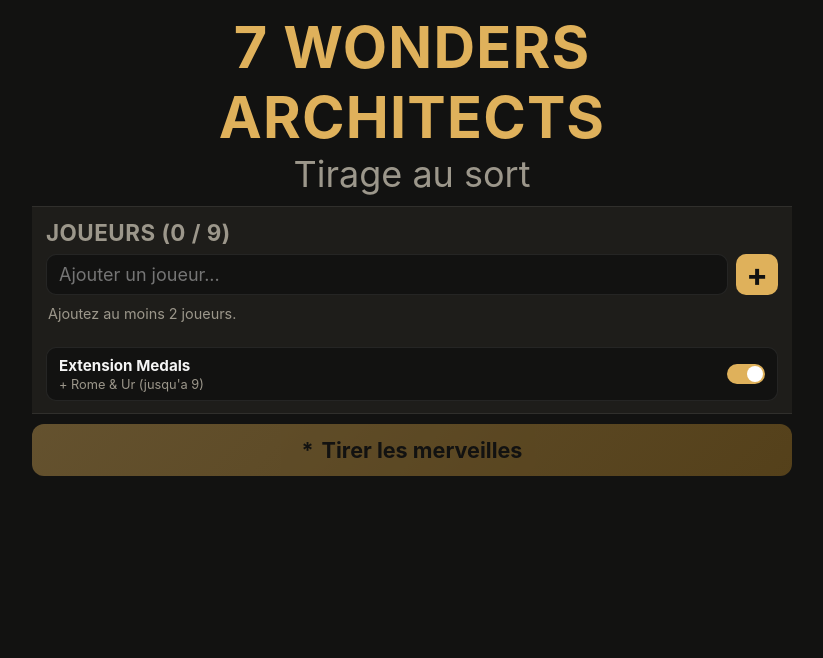
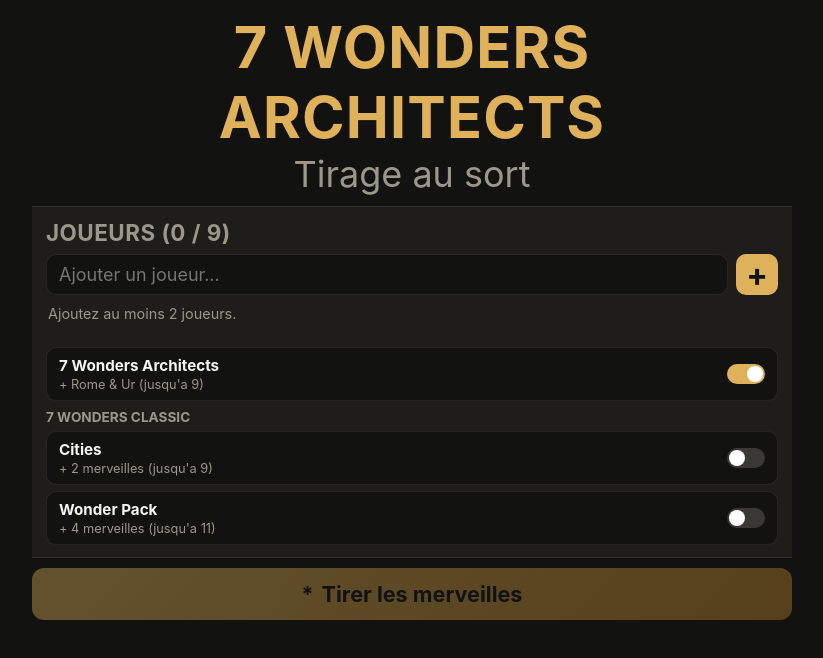
Before and after one commit to herve-proeschel/7wondersArchitects, a React (Vite) app: page / in a window 1280 px wide. Shown: the top 658 px of the page, without its empty margins (228-1051 px from the left). Built offline with nearby package versions, Linux system fonts and the light colour scheme.

Commit message:
add cliassic

```diff
--- a/src/App.tsx
+++ b/src/App.tsx
@@ -1,11 +1,36 @@
 import { FormEvent, useEffect, useState } from 'react'
-import { Assignment, BASE_WONDERS, MEDALS_WONDERS, Wonder } from './wonders'
+import {
+  Assignment,
+  BASE_WONDERS,
+  CLASSIC_PACKS,
+  MEDALS_WONDERS,
+  Wonder,
+} from './wonders'
 
 const PLAYERS_STORAGE_KEY = '7w_players_fs'
-const MEDALS_STORAGE_KEY = '7w_medals_fs'
+const MODE_STORAGE_KEY = '7w_mode_fs'
+const CLASSIC_PACKS_STORAGE_KEY = '7w_classic_packs_fs'
+
+type GameMode = 'architects' | 'classic'
+
+function readStorage(key: string): string | null {
+  try {
+    return localStorage.getItem(key)
+  } catch {
+    return null
+  }
+}
+
+function writeStorage(key: string, value: string) {
+  try {
+    localStorage.setItem(key, value)
+  } catch {
+    return
+  }
+}
 
 function readSavedPlayers(): string[] {
-  const saved = localStorage.getItem(PLAYERS_STORAGE_KEY)
+  const saved = readStorage(PLAYERS_STORAGE_KEY)
 
   if (!saved) return []
 
@@ -20,9 +45,26 @@
   }
 }
 
-function readSavedMedals(): boolean {
-  const saved = localStorage.getItem(MEDALS_STORAGE_KEY)
-  return saved === null ? true : saved === 'true'
+function readSavedMode(): GameMode {
+  return readStorage(MODE_STORAGE_KEY) === 'classic' ? 'classic' : 'architects'
+}
+
+function readSavedClassicPacks(): string[] {
+  const saved = readStorage(CLASSIC_PACKS_STORAGE_KEY)
+
+  if (!saved) return CLASSIC_PACKS.map((pack) => pack.id)
+
+  try {
+    const packs = JSON.parse(saved)
+    return Array.isArray(packs) &&
+      packs.every((pack) =>
+        CLASSIC_PACKS.some((classicPack) => classicPack.id === pack),
+      )
+      ? packs
+      : CLASSIC_PACKS.map((pack) => pack.id)
+  } catch {
+    return CLASSIC_PACKS.map((pack) => pack.id)
+  }
 }
 
 function triggerHaptic() {
@@ -46,20 +88,33 @@
 function App() {
   const [players, setPlayers] = useState<string[]>(readSavedPlayers)
   const [nameInput, setNameInput] = useState('')
-  const [includeMedals, setIncludeMedals] = useState(readSavedMedals)
+  const [mode, setMode] = useState<GameMode>(readSavedMode)
+  const [classicPacks, setClassicPacks] = useState<string[]>(
+    readSavedClassicPacks,
+  )
   const [assignments, setAssignments] = useState<Assignment[]>([])
   const [firstPlayerIndex, setFirstPlayerIndex] = useState<number | null>(null)
 
   useEffect(() => {
-    localStorage.setItem(PLAYERS_STORAGE_KEY, JSON.stringify(players))
+    writeStorage(PLAYERS_STORAGE_KEY, JSON.stringify(players))
   }, [players])
 
   useEffect(() => {
-    localStorage.setItem(MEDALS_STORAGE_KEY, String(includeMedals))
-  }, [includeMedals])
+    writeStorage(MODE_STORAGE_KEY, mode)
+  }, [mode])
+
+  useEffect(() => {
+    writeStorage(CLASSIC_PACKS_STORAGE_KEY, JSON.stringify(classicPacks))
+  }, [classicPacks])
 
   const maxAllowed =
-    BASE_WONDERS.length + (includeMedals ? MEDALS_WONDERS.length : 0)
+    BASE_WONDERS.length +
+    (mode === 'architects'
+      ? MEDALS_WONDERS.length
+      : CLASSIC_PACKS.filter((pack) => classicPacks.includes(pack.id)).reduce(
+          (total, pack) => total + pack.wonders.length,
+          0,
+        ))
   const canDraw = players.length >= 2 && players.length <= maxAllowed
 
   function addPlayer(event: FormEvent<HTMLFormElement>) {
@@ -91,9 +146,13 @@
   function drawWonders() {
     if (!canDraw) return
 
-    const wonderPool: Wonder[] = includeMedals
-      ? [...BASE_WONDERS, ...MEDALS_WONDERS]
-      : [...BASE_WONDERS]
+    const extensionWonders =
+      mode === 'architects'
+        ? MEDALS_WONDERS
+        : CLASSIC_PACKS.filter((pack) =>
+            classicPacks.includes(pack.id),
+          ).flatMap((pack) => pack.wonders)
+    const wonderPool: Wonder[] = [...BASE_WONDERS, ...extensionWonders]
     const shuffledWonders = shuffle(wonderPool)
 
     setAssignments(
@@ -169,21 +228,63 @@
           ))}
         </div>
 
+        <div
+          className="extension-choices"
+          role="group"
+          aria-label="Mode de jeu"
+        >
           <button
             className="extension-row"
             type="button"
-          aria-pressed={includeMedals}
-          onClick={() => setIncludeMedals((enabled) => !enabled)}
+            aria-pressed={mode === 'architects'}
+            onClick={() => setMode('architects')}
           >
             <span>
-            <strong>Extension Medals</strong>
+              <strong>7 Wonders Architects</strong>
               <small>+ Rome &amp; Ur (jusqu&apos;a 9)</small>
             </span>
             <span
-            className={`switch ${includeMedals ? 'active' : ''}`}
+              className={`switch ${mode === 'architects' ? 'active' : ''}`}
               aria-hidden="true"
             />
           </button>
+          <div className="classic-extension-list">
+            <span className="extension-heading">7 Wonders Classic</span>
+            {CLASSIC_PACKS.map((pack) => {
+              const selected =
+                mode === 'classic' && classicPacks.includes(pack.id)
+
+              return (
+                <button
+                  className="extension-row"
+                  type="button"
+                  aria-pressed={selected}
+                  key={pack.id}
+                  onClick={() => {
+                    setMode('classic')
+                    setClassicPacks((currentPacks) =>
+                      currentPacks.includes(pack.id)
+                        ? currentPacks.filter((item) => item !== pack.id)
+                        : [...currentPacks, pack.id],
+                    )
+                  }}
+                >
+                  <span>
+                    <strong>{pack.name}</strong>
+                    <small>
+                      + {pack.wonders.length} merveilles (jusqu&apos;a{' '}
+                      {BASE_WONDERS.length + pack.wonders.length})
+                    </small>
+                  </span>
+                  <span
+                    className={`switch ${selected ? 'active' : ''}`}
+                    aria-hidden="true"
+                  />
+                </button>
+              )
+            })}
+          </div>
+        </div>
       </section>
 
       <button
--- a/src/index.css
+++ b/src/index.css
@@ -60,6 +60,34 @@
   gap: 10px;
   padding: max(12px, env(safe-area-inset-top)) 0
     max(14px, env(safe-area-inset-bottom));
+}
+
+.error-screen {
+  display: grid;
+  min-height: 100%;
+  place-content: center;
+  gap: 12px;
+  padding: 24px;
+  color: #f5f5f5;
+  text-align: center;
+}
+
+.error-screen h1 {
+  font-size: 1.5rem;
+}
+
+.error-screen p {
+  color: #dfb15b;
+  overflow-wrap: anywhere;
+}
+
+.error-screen button {
+  padding: 10px 14px;
+  color: #121211;
+  background: #dfb15b;
+  border: 0;
+  border-radius: 10px;
+  font-weight: 700;
 }
 
 header,
@@ -197,6 +225,23 @@
   background: #121211;
   border: 1px solid rgba(255, 255, 255, 0.08);
   border-radius: 10px;
+}
+
+.extension-choices {
+  display: grid;
+  gap: 8px;
+}
+
+.classic-extension-list {
+  display: grid;
+  gap: 6px;
+}
+
+.extension-heading {
+  color: #9c978b;
+  font-size: 0.85rem;
+  font-weight: 700;
+  text-transform: uppercase;
 }
 
 .extension-row span:first-child {
--- a/src/main.tsx
+++ b/src/main.tsx
@@ -1,12 +1,50 @@
-import React from 'react'
+import React, { Component, ErrorInfo, ReactNode } from 'react'
 import ReactDOM from 'react-dom/client'
 import App from './App'
 import './index.css'
 
+type ErrorBoundaryState = {
+  hasError: boolean
+  message: string
+}
+
+class ErrorBoundary extends Component<
+  { children: ReactNode },
+  ErrorBoundaryState
+> {
+  state: ErrorBoundaryState = { hasError: false, message: '' }
+
+  static getDerivedStateFromError(error: Error): ErrorBoundaryState {
+    return { hasError: true, message: error.message }
+  }
+
+  componentDidCatch(error: Error, errorInfo: ErrorInfo) {
+    console.error('Application crash', error, errorInfo)
+  }
+
+  render() {
+    if (this.state.hasError) {
+      return (
+        <main className="error-screen">
+          <h1>Impossible de charger l&apos;application</h1>
+          <p>{this.state.message || 'Erreur inconnue'}</p>
+          <button type="button" onClick={() => window.location.reload()}>
+            Recharger
+          </button>
+        </main>
+      )
+    }
+
+    return this.props.children
+  }
+}
+
 ReactDOM.createRoot(document.getElementById('root') as HTMLElement).render(
-  <React.StrictMode>
-    <App />
-  </React.StrictMode>,
+  <ErrorBoundary>
+    <React.StrictMode>
+      <App />
+    </React.StrictMode>
+  </ErrorBoundary>,
 )
 
 if ('serviceWorker' in navigator) {
--- a/src/wonders.ts
+++ b/src/wonders.ts
@@ -10,9 +10,28 @@
 
 export const MEDALS_WONDERS = ['Rome', 'Ur'] as const
 
+export const CLASSIC_PACKS = [
+  {
+    id: 'cities',
+    name: 'Cities',
+    wonders: ['Byzance', 'Petra'],
+  },
+  {
+    id: 'wonder-pack',
+    name: 'Wonder Pack',
+    wonders: ['Abu Simbel', 'Grande Muraille', 'Manneken Pis', 'Stonehenge'],
+  },
+] as const
+
+export const CLASSIC_WONDERS = CLASSIC_PACKS.reduce<string[]>(
+  (wonders, pack) => [...wonders, ...pack.wonders],
+  [],
+)
+
 export type Wonder =
   | (typeof BASE_WONDERS)[number]
   | (typeof MEDALS_WONDERS)[number]
+  | (typeof CLASSIC_WONDERS)[number]
 
 export type Assignment = {
   player: string
```
Also changed, not shown: public/sw.js (+13 -2 lines). Lines whose indentation alone changed are shown as unchanged.
